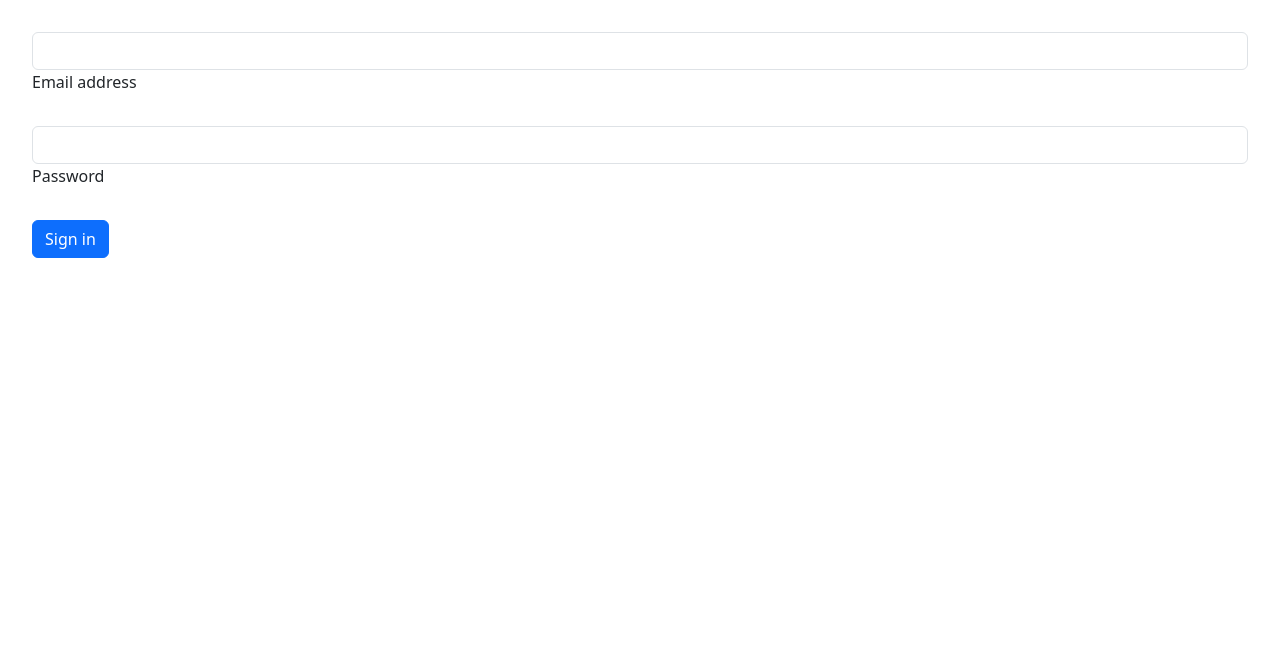
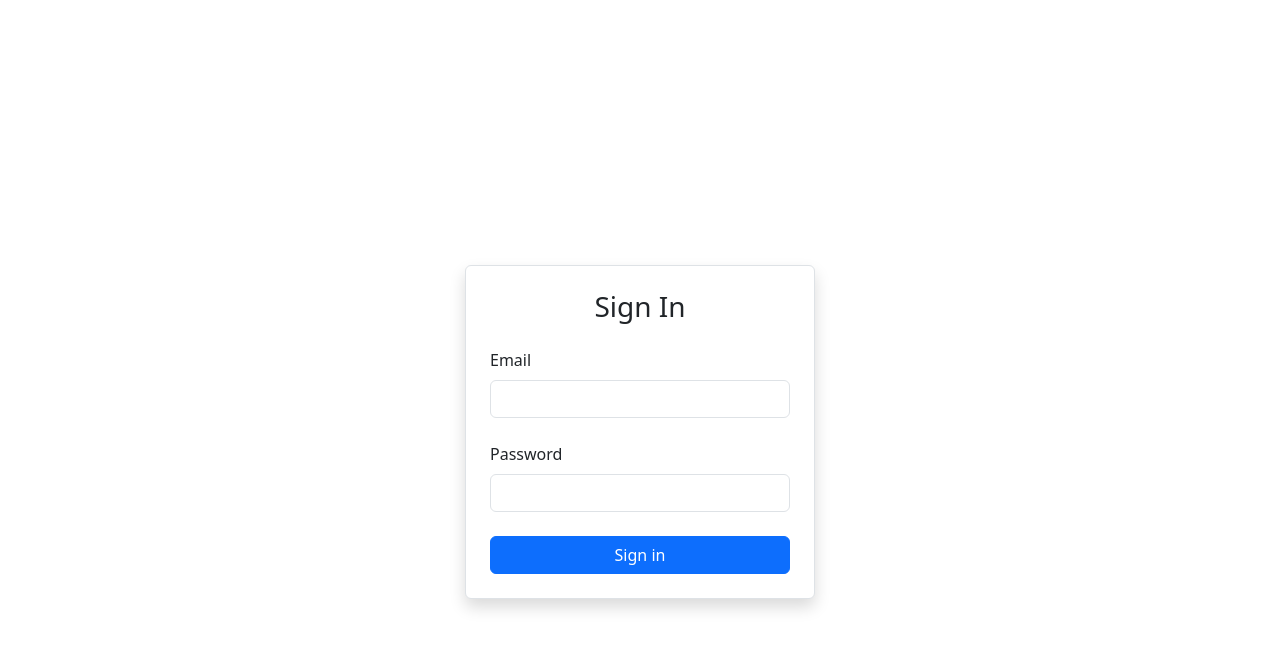
Before and after one commit to redrum15/prueba-ifx, a Vue app in the folder app/: page /login in a window 1280 px wide. Shown: the top 648 px of the page. Built offline with nearby package versions, Linux system fonts and the light colour scheme; no server answers.

Commit message:
styel(app): change login

```diff
--- a/app/src/views/Login.vue
+++ b/app/src/views/Login.vue
@@ -27,16 +27,18 @@ const handleSubmit = async () => {
 </script>
 
 <template>
-    <form @submit.prevent="handleSubmit">
-        <div data-mdb-input-init class="form-outline mb-4">
-            <input v-model="formData.email" type="email" id="email" class="form-control" required />
-            <label class="form-label" for="email">Email address</label>
-        </div>
-        <div data-mdb-input-init class="form-outline mb-4">
-            <input v-model="formData.password" type="password" id="password" class="form-control" required />
-            <label class="form-label" for="password">Password</label>
-        </div>
-        <button type="submit" data-mdb-button-init data-mdb-ripple-init class="btn btn-primary btn-block mb-4">Sign
-            in</button>
-    </form>
+    <div class="d-flex justify-content-center align-items-center vh-100">
+        <form @submit.prevent="handleSubmit" class="p-4 border rounded shadow bg-white" style="width: 350px;">
+            <h3 class="text-center mb-4">Sign In</h3>
+            <div class="form-outline mb-4">
+                <label class="form-label" for="email">Email</label>
+                <input v-model="formData.email" type="email" id="email" class="form-control" required />
+            </div>
+            <div class="form-outline mb-4">
+                <label class="form-label" for="password">Password</label>
+                <input v-model="formData.password" type="password" id="password" class="form-control" required />
+            </div>
+            <button type="submit" class="btn btn-primary btn-block w-100">Sign in</button>
+        </form>
+    </div>
 </template>
```
